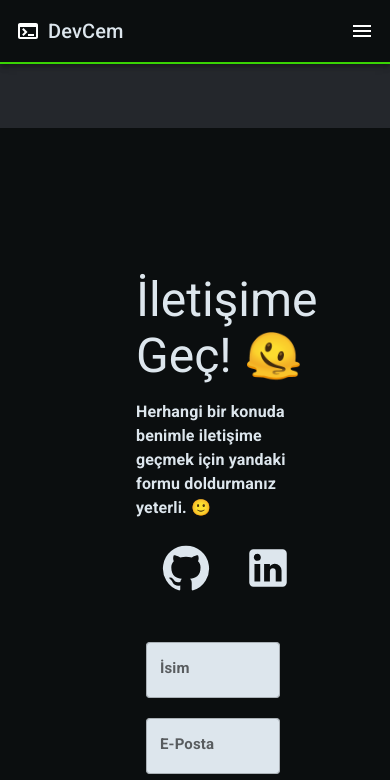
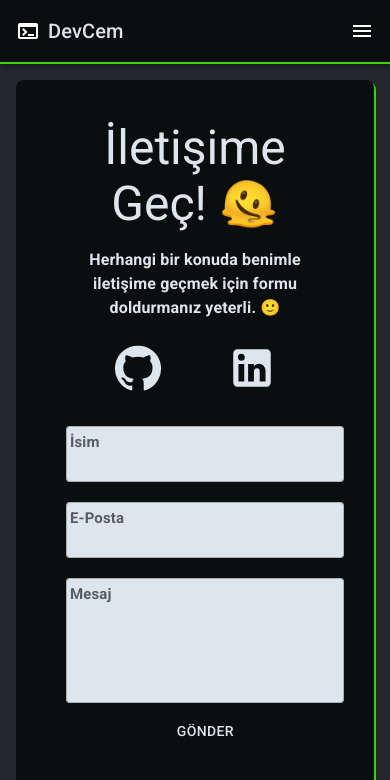
Before and after one commit to cemozr/react-portfolio, a React (Vite) app: page /contact in a window 390 px wide. Shown: the top 780 px of the page. Built offline with nearby package versions, Linux system fonts and the light colour scheme; a web font is replaced by a local one.

Commit message:
Responsive design implemented. Form validation improved

```diff
--- a/src/components/contactForm/ContactForm.jsx
+++ b/src/components/contactForm/ContactForm.jsx
@@ -1,6 +1,6 @@
 import { mailSchema } from "./schema";
 import { useForm, Controller } from "react-hook-form";
-
+import { useNavigate } from "react-router-dom";
 import {
   Button,
   Stack,
@@ -12,15 +12,18 @@ import {
   Avatar,
   Divider,
 } from "@mui/material";
-import GitHubIcon from "@mui/icons-material/GitHub";
-import LinkedInIcon from "@mui/icons-material/LinkedIn";
+import Alert from "@mui/material/Alert";
+import Snackbar from "@mui/material/Snackbar";
 import { zodResolver } from "@hookform/resolvers/zod";
-import { useRef } from "react";
+import { useRef, useState } from "react";
 import emailjs from "@emailjs/browser";
 import { Diversity1 } from "@mui/icons-material";
 
 export const ContactForm = () => {
   const form = useRef();
+  const [isSuccess, setIsSuccess] = useState(false);
+  const navigate = useNavigate();
+  console.log(isSuccess);
 
   const {
     control,
@@ -47,94 +50,20 @@ export const ContactForm = () => {
       .then(
         () => {
           console.log("SUCCESS!");
+          setIsSuccess(true);
+          setTimeout(() => {
+            navigate("/");
+          }, 3000);
         },
         (error) => {
           console.log("FAILED...", error.text);
+          alert("asdasd");
         }
       );
   };
 
   return (
-    <Grid
-      container
-      spacing={2}
-      display={"flex"}
-      justifyContent={"space-between"}
-      alignItems={"center"}
-      margin={8}
-      sx={{
-        backgroundColor: "primary.main",
-        padding: 16,
-        boxShadow: "2px 2px #3ad305",
-        borderRadius: 2,
-      }}
-    >
-      <Grid item md={5}>
-        <Typography textAlign={"start"} variant={"h3"} marginBottom={2}>
-          İletişime Geç! 🫠
-        </Typography>
-
-        <Box
-          marginBottom={2}
-          sx={{
-            display: "flex",
-            alignItems: "center",
-          }}
-        >
-          <Typography
-            fontWeight={"bold"}
-            variant={"body1"}
-            sx={{ color: "secondary.main" }}
-          >
-            Herhangi bir konuda benimle iletişime geçmek için yandaki formu
-            doldurmanız yeterli. 🙂
-          </Typography>
-        </Box>
-        <Box
-          display={"flex"}
-          justifyContent={"space-evenly"}
-          sx={{
-            width: "100%",
-            height: "4rem",
-            backgroundColor: "primary.main",
-            position: "",
-          }}
-        >
-          <Button
-            href="https://github.com/cemozr"
-            sx={{ color: "secondary.main", borderColor: "black" }}
-          >
-            <GitHubIcon
-              sx={{
-                fontSize: 50,
-                borderRadius: "50%",
-                "&:hover": { border: "2px solid green" },
-              }}
-            />
-          </Button>
-          <Button
-            href="https://www.linkedin.com/in/cem-%C3%B6zer-645361230/"
-            sx={{
-              color: "secondary.main",
-            }}
-          >
-            <LinkedInIcon
-              sx={{
-                fontSize: 50,
-                borderRadius: "25%",
-                "&:hover": { border: "2px solid green" },
-              }}
-            />
-          </Button>
-        </Box>
-      </Grid>
-      <Divider
-        sx={{ borderColor: "secondary.main" }}
-        orientation="vertical"
-        variant="middle"
-        flexItem
-      />
-      <Grid item md={5}>
+    <Box sx={{ width: { xs: "100%", lg: "50%" } }}>
       <form ref={form} onSubmit={handleSubmit(onSubmit)}>
         <Stack>
           <Controller
@@ -197,7 +126,21 @@ export const ContactForm = () => {
           </Button>
         </Stack>
       </form>
-      </Grid>
-    </Grid>
+      {isSuccess && (
+        <Alert
+          sx={{
+            marginTop: 1,
+            "& .MuiAlert-message": { display: "flex", flexDirection: "row" },
+          }}
+          variant="filled"
+          severity="success"
+        >
+          <Typography variant="body1">
+            Mesajınız iletildi. Anasayfaya yönlendiriliyorsunuz.
+          </Typography>
+          <Typography fontSize={"large"}>👋</Typography>
+        </Alert>
+      )}
+    </Box>
   );
 };
--- /dev/null
+++ b/src/components/contactFormInfo/ContactFormInfo.jsx
@@ -0,0 +1,87 @@
+import {
+  Button,
+  Stack,
+  TextField,
+  Box,
+  Grid,
+  Paper,
+  Typography,
+  Avatar,
+  Divider,
+} from "@mui/material";
+import GitHubIcon from "@mui/icons-material/GitHub";
+import LinkedInIcon from "@mui/icons-material/LinkedIn";
+export const ContactFormInfo = () => {
+  return (
+    // <Grid item md={5} padding={0}>
+    <Box sx={{ marginBottom: { xs: 2 }, width: { xs: "100%", lg: "40%" } }}>
+      <Typography
+        variant={"h3"}
+        marginBottom={2}
+        sx={{
+          textAlign: { xs: "center", md: "start" },
+        }}
+      >
+        İletişime Geç! 🫠
+      </Typography>
+
+      <Box
+        marginBottom={2}
+        sx={{
+          display: "flex",
+          alignItems: "center",
+        }}
+      >
+        <Typography
+          fontWeight={"bold"}
+          variant={"body1"}
+          sx={{
+            color: "secondary.main",
+            textAlign: { xs: "center", md: "start" },
+          }}
+        >
+          Herhangi bir konuda benimle iletişime geçmek için formu doldurmanız
+          yeterli. 🙂
+        </Typography>
+      </Box>
+      <Box
+        display={"flex"}
+        justifyContent={"space-evenly"}
+        sx={{
+          width: "100%",
+          height: "4rem",
+          backgroundColor: "primary.main",
+          position: "",
+        }}
+      >
+        <Button
+          href="https://github.com/cemozr"
+          sx={{ color: "secondary.main", borderColor: "black" }}
+        >
+          <GitHubIcon
+            sx={{
+              fontSize: 50,
+              borderRadius: "50%",
+              "&:hover": { border: "2px solid green" },
+            }}
+          />
+        </Button>
+        <Button
+          href="https://www.linkedin.com/in/cem-%C3%B6zer-645361230/"
+          sx={{
+            color: "secondary.main",
+          }}
+        >
+          <LinkedInIcon
+            sx={{
+              fontSize: 50,
+              borderRadius: "25%",
+              "&:hover": { border: "2px solid green" },
+            }}
+          />
+        </Button>
+      </Box>
+      {/* </Grid> */}
+    </Box>
+  );
+};
--- a/src/components/projectList/ProjectList.jsx
+++ b/src/components/projectList/ProjectList.jsx
@@ -19,8 +19,10 @@ export const ProjectList = () => {
   return (
     <Grid
       item
-      xs={0}
-      md={9}
+      xs={12}
+      sm={12}
+      md={12}
+      lg={12}
       rowGap={1}
       columnGap={1}
       sx={{
@@ -28,6 +30,7 @@ export const ProjectList = () => {
         alignItems: "center",
         justifyContent: "center",
         flexWrap: "wrap",
+        marginBottom: { xs: 2 },
       }}
     >
       {projectData.map((project, i) => {
@@ -45,7 +48,17 @@ export const ProjectList = () => {
                 >
                   {project.name}
                 </Typography>
-                <Box>
+                <Box
+                  sx={{
+                    display: {
+                      lg: "block",
+                      md: "block",
+                      sm: "block",
+                      xs: "flex",
+                      flexDirection: "column",
+                    },
+                  }}
+                >
                   <Button
                     href="https://github.com/cemozr"
                     sx={{ color: "secondary.main", borderColor: "black" }}
@@ -105,7 +118,15 @@ export const ProjectList = () => {
             />
 
             <CardActions sx={{ backgroundColor: "primary.main" }}>
-              <Stack direction={"row"} spacing={2} margin={1}>
+              <Stack
+                direction={"row"}
+                spacing={2}
+                margin={1}
+                sx={{
+                  display: { xs: "flex" },
+                  flexWrap: { xs: "wrap" },
+                }}
+              >
                 {project.usedSkills.map((usedSkill, i) => {
                   return (
                     <Chip
@@ -113,52 +134,11 @@ export const ProjectList = () => {
                       label={usedSkill}
                       variant="outlined"
                       color="secondary"
-
-                      // sx={{ color: "white" }}
+                      sx={{ marginBottom: 5 }}
                     />
                   );
                 })}
               </Stack>
-              {/* <Button
-                size="small"
-                sx={{
-                  backgroundColor: "#24272c",
-                  "&:hover": { backgroundColor: "primary.main" },
-                }}
-              >
-                İncele
-              </Button>
-              <Divider
-                orientation="vertical"
-                variant="fullwidth"
-                flexItem
-                sx={{ borderColor: "primary.main" }}
-              />
-              <Button
-                href={project.gitLink}
-                size="small"
-                sx={{
-                  backgroundColor: "#24272c",
-                  "&:hover": { backgroundColor: "primary.main" },
-                }}
-              >
-                Github
-              </Button>
-              <Divider
-                orientation="vertical"
-                variant="fullwidth"
-                flexItem
-                sx={{ borderColor: "primary.main" }}
-              />
-              <Button
-                size="small"
-                sx={{
-                  backgroundColor: "#24272c",
-                  "&:hover": { backgroundColor: "primary.main" },
-                }}
-              >
-                Projeye Git
-              </Button> */}
             </CardActions>
           </Card>
         );
--- a/src/pages/contact/Contact.jsx
+++ b/src/pages/contact/Contact.jsx
@@ -1,11 +1,37 @@
 import { Footer } from "../../components/footer/Footer";
 import { Header } from "../../components/header/Header";
 import { ContactForm } from "../../components/contactForm/ContactForm";
-import { Container, Box } from "@mui/material";
+import { Container, Box, Divider, Grid } from "@mui/material";
+import { ContactFormInfo } from "../../components/contactFormInfo/ContactFormInfo";
+import { Maximize } from "@mui/icons-material";
 
 export const Contact = () => {
   return (
-    <Box display={"flex"} justifyContent={"center"} alignItems={"center"}>
+    <Box
+      display={"flex"}
+      justifyContent={"space-between"}
+      alignItems={"center"}
+      sx={{
+        backgroundColor: "primary.main",
+        padding: { xs: 5, md: 6, lg: 16 },
+        boxShadow: "2px 2px #3ad305",
+        borderRadius: 2,
+        "& .MuiGrid-item": { paddingLeft: 0 },
+        flexWrap: { xs: "wrap", md: "nowrap" },
+        margin: { xs: 2, sm: 5, md: 5, lg: 9 },
+        marginBottom: { md: 15, lg: 12 },
+      }}
+    >
+      <ContactFormInfo />
+      <Divider
+        sx={{
+          borderColor: "secondary.main",
+          display: { xs: "none", md: "block", lg: "block" },
+        }}
+        variant="middle"
+        orientation="vertical"
+        flexItem
+      />
       <ContactForm />
     </Box>
   );
--- a/src/pages/projects/Projects.jsx
+++ b/src/pages/projects/Projects.jsx
@@ -7,9 +7,11 @@ export const Projects = () => {
     <>
       <CssBaseline />
       <Container maxWidth="xl">
-        <Grid container spacing={1} marginBottom={2} marginTop={2}>
-          <ProjectList />
-          <Grid item xs={12} md={3} padding={0}>
+        <Grid container spacing={0} marginBottom={2} marginTop={2}>
+          <Grid item xs={12} md={8} lg={8}>
+            <ProjectList />
+          </Grid>
+          <Grid item xs={12} md={4} lg={4} padding={0}>
             <Activity />
           </Grid>
         </Grid>
--- a/src/themes/theme.js
+++ b/src/themes/theme.js
@@ -60,12 +60,25 @@ export const theme = createTheme({
         },
       },
     },
+    MuiFormControl: {
+      styleOverrides: {
+        root: {
+          width: "100%",
+        },
+      },
+    },
     MuiFormLabel: {
       styleOverrides: {
         root: {
           fontWeight: "bolder",
           fontSize: 15,
-          margin: 10,
+        },
+      },
+    },
+    MuiFormHelperText: {
+      styleOverrides: {
+        root: {
+          marginBottom: 10,
         },
       },
     },
```
Also changed, not shown: src/data/projectData.json (+10 -10 lines). Lines whose indentation alone changed are shown as unchanged.
